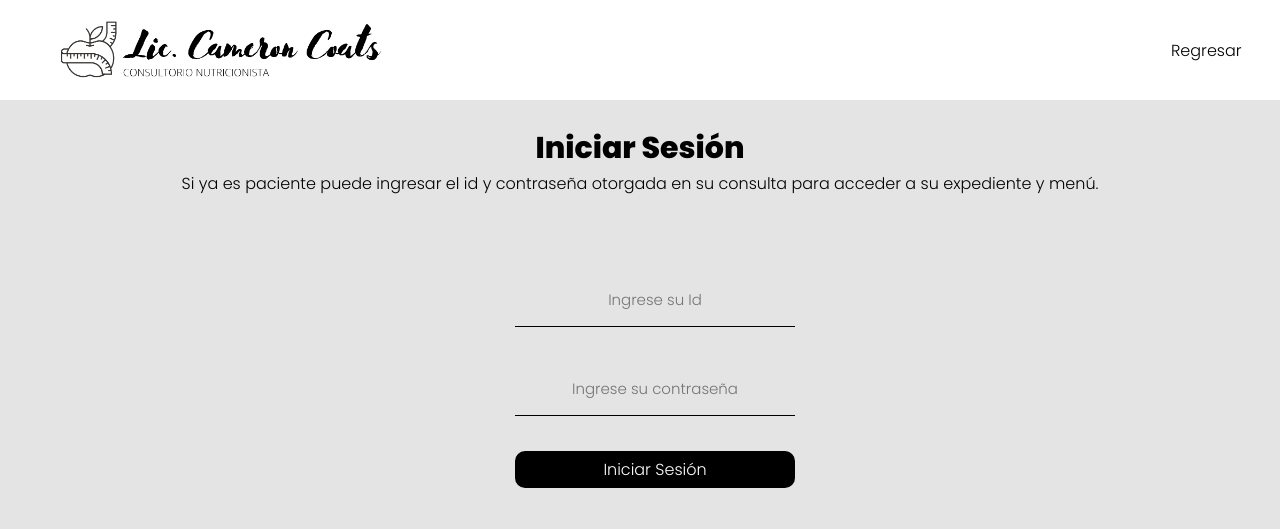
After one commit to fxbelx1/Consultorio-Nutricionista, a PHP site: page /HTML/login.html in a window 1280 px wide. The commit adds this page. Shown: the top 529 px of the page. Run offline with PHP 8.4, Linux system fonts and the light colour scheme.

Commit message:
Login pacientes

```diff
--- a/CSS/diseño.css
+++ b/CSS/index_diseño.css
@@ -1,4 +1,8 @@
 /*TODA LA PAGINA*/
+html{
+    scroll-behavior: smooth;
+}
+
 *{
     padding: 0;
     margin: 0;
@@ -52,7 +56,7 @@ header{
     color: #bbb8b8;
 }
 
-button{
+.nav_elements button{
     padding: 6px 20px;
     background-color: black;
     color: white;
@@ -249,3 +286,71 @@ button:hover{
     font-family: 'Poppins', sans-serif;
     color: white;
 }
+
+
+/*/////////////////////////////////////////// LOGIN ////////////////////////////////////////////////*/
+
+
+.principal{
+    width: 100%;
+    height: 230px;
+    text-align: center;
+}
+
+.principal h1{
+    font-family: 'Poppins', sans-serif;
+    font-size: 30px;
+    color: black;
+}
+
+.principal p{
+    font-family: 'Poppins', sans-serif;
+    color: black;
+}
+
+.cont_formulario{
+    width: 100%;
+    height: 300px;
+    display: flex;
+    align-items: center;
+    justify-content: center;
+}
+
+.formulario{
+    width: 250px;
+}
+
+.formulario label{
+    font-family: 'Poppins', sans-serif;
+    color: black;
+}
+
+.formulario input{
+    margin-bottom: 35px;
+    width: 100%;
+    background-color: #E4E4E4;
+    padding: 15px;
+    border: none;
+    border-bottom: 1px solid black;
+    font-family: 'Poppins', sans-serif;
+    color: black;
+    font-size: 15px;
+    text-align: center;
+}
+
+.formulario button{
+    padding: 6px 25px;
+    width: 280px;
+    background-color: black;
+    color: white;
+    border: none;
+    cursor: pointer;
+    border-radius: 10px;
+    transition: all 0.3s ease 0s;
+    font-family: 'Poppins', sans-serif;
+    font-size: 16px;
+}
+
+.formulario button:hover{
+    background-color: #bbb8b8;
+}
--- /dev/null
+++ b/HTML/login.html
@@ -0,0 +1,58 @@
+<!DOCTYPE html>
+<html lang="en">
+    <head>
+        <meta charset="UTF-8">
+        <meta http-equiv="X-UA-Compatible" content="IE=edge">
+        <meta name="viewport" content="width=device-width, initial-scale=1.0">
+        <title>LogIn Consultorio Nutricional</title>
+        <link rel="stylesheet" href="../CSS/index_diseño.css">
+
+        <!------------------------ FUENTES ------------------------->
+        <link rel="preconnect" href="https://fonts.googleapis.com">
+        <link rel="preconnect" href="https://fonts.gstatic.com" crossorigin>
+        <link href="https://fonts.googleapis.com/css2?family=Poppins:wght@300&display=swap" rel="stylesheet">
+
+        <link rel="preconnect" href="https://fonts.googleapis.com">
+        <link rel="preconnect" href="https://fonts.gstatic.com" crossorigin>
+        <link href="https://fonts.googleapis.com/css2?family=Poppins:wght@800&display=swap" rel="stylesheet">
+    </head>
+
+<body>
+    <!------------------------ HEADER ------------------------->
+    <header>
+        <img class="logo" src="../IMAGENES/logo7.png" alt="Logo del Consultorio">
+        <nav>
+            <ul class="nav_elements">
+                <li><a href="../HTML/index.html">Regresar</a></li>
+            </ul>
+        </nav>
+    </header>
+
+    <!------------------------ INTRODUCCIÓN ------------------------->
+
+    <div class="principal">
+        <br><br><br><br><br><br><br>
+        <h1>Iniciar Sesión</h1>
+        <p>Si ya es paciente puede ingresar el id y contraseña otorgada en su consulta para acceder a
+            su expediente y menú.
+        </p>
+    </div>
+
+    <!------------------------ FORM INICIO DE SESIÓN PACIENTE ------------------------->
+    <div class="cont_formulario">
+        <form class="formulario" action="#" method="#">
+            <div>
+                <!--<label for="id">Id:</label>-->
+                <input type="text" id="id" name="id_paciente" placeholder="Ingrese su Id">
+
+                <!--<label for="pass">Contraseña:</label>-->
+                <input type="password" id="pass" name="pass_paciente" placeholder="Ingrese su contraseña">
+
+                <button type="submit">Iniciar Sesión</button>
+            </div>
+        </form>
+
+    </div>
+
+</body>
+</html>
```
Also changed, not shown: other parts of CSS/index_diseño.css (+41 -8 lines), CSS/login_diseño.css (added, +48 -0 lines), HTML/index.html (+23 -11 lines), IMAGENES/insta.png (added).
